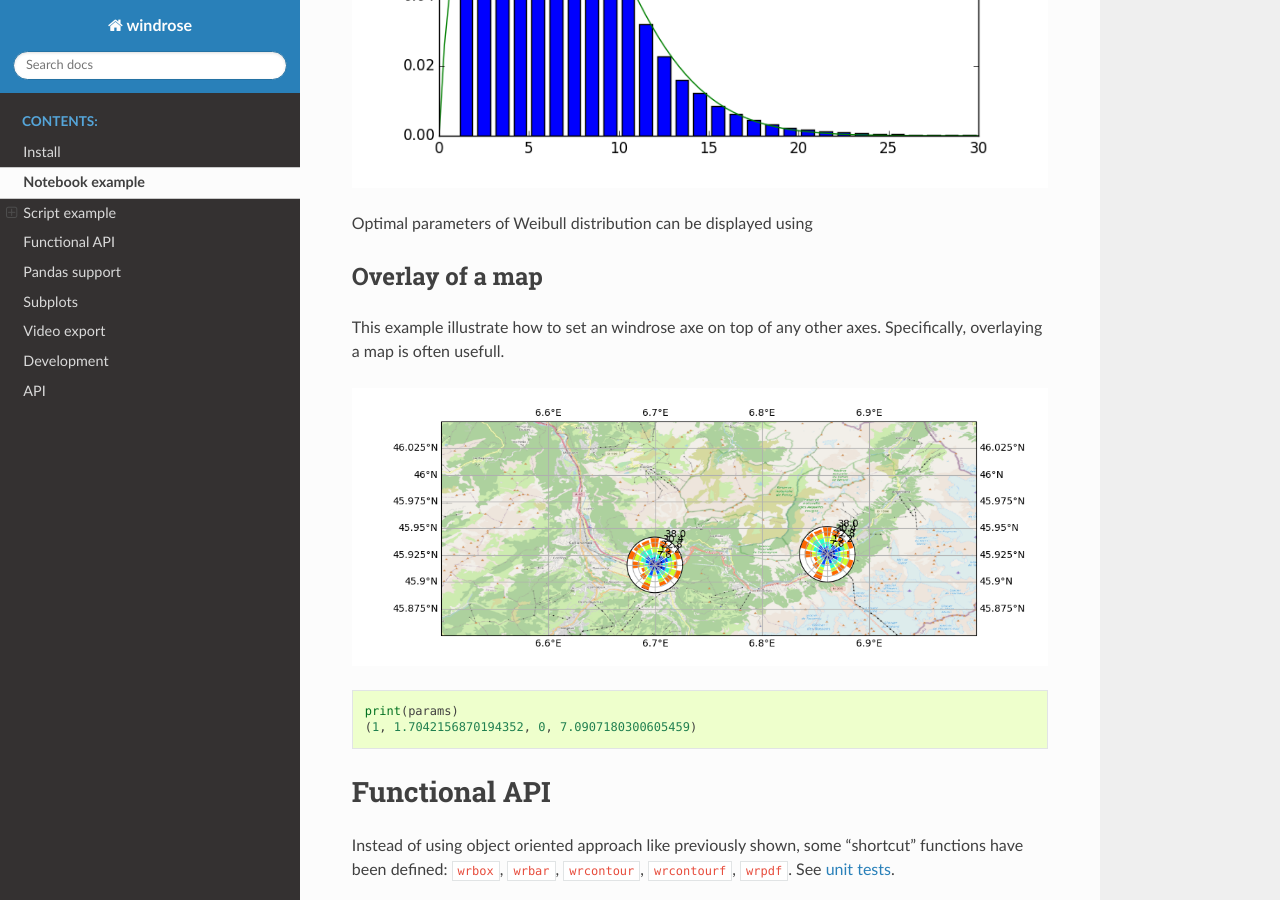
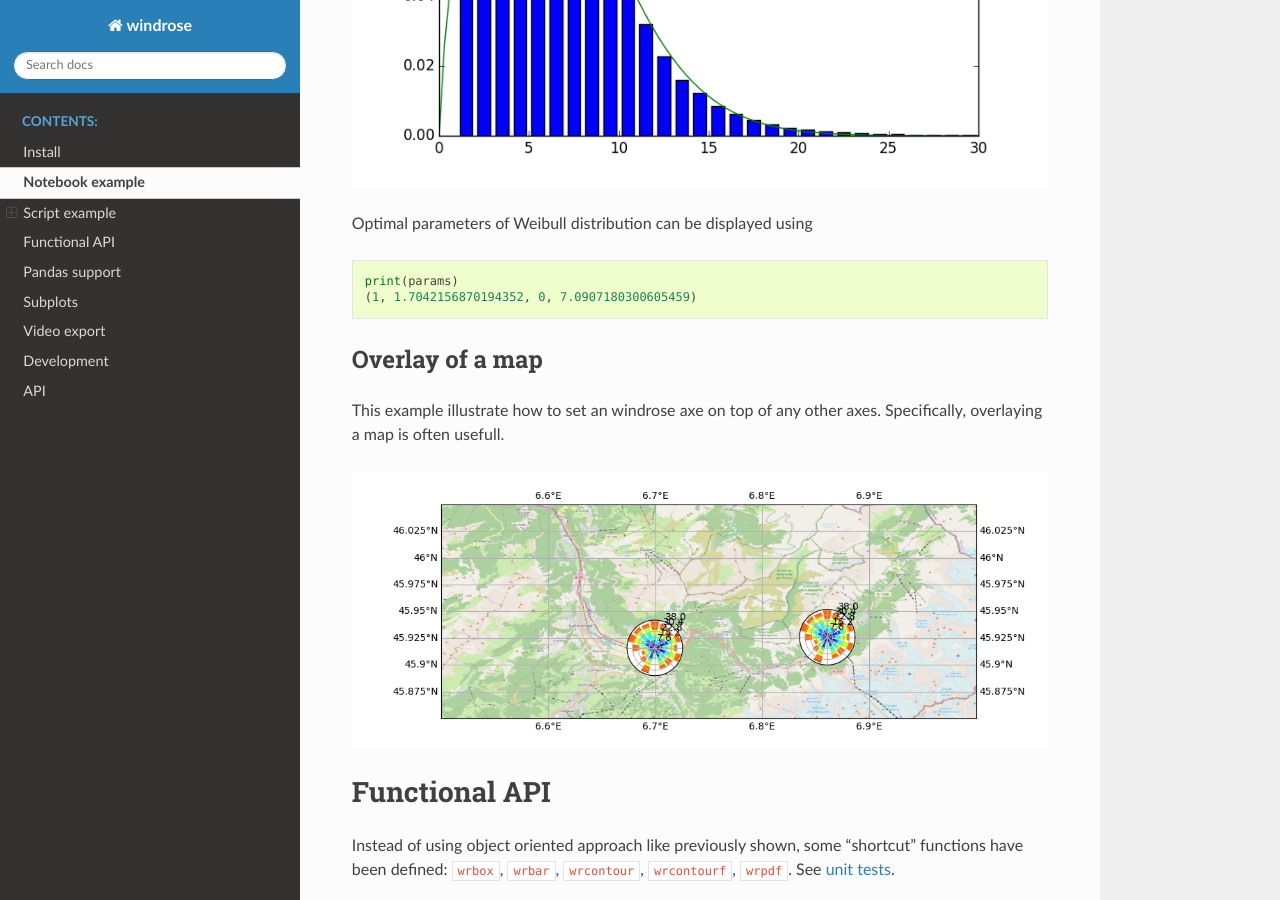
Before and after one commit to python-windrose/windrose, a Sphinx documentation site: the page built from docs/usage.rst, in a window 1280 px wide and 900 px high, scrolled down 5617 px. Built offline with Sphinx 7.4.7 and the Read the Docs theme 2.0.0, drawn with Linux system fonts in a browser that asks for light colours; some of the changed lines change nothing that is shown.

Commit message:
fix copy/paste typo + delete unused code in doc

```diff
--- a/docs/usage.rst
+++ b/docs/usage.rst
@@ -188,6 +188,11 @@
 
 Optimal parameters of Weibull distribution can be displayed using
 
+.. code:: python
+
+    print(params)
+    (1, 1.7042156870194352, 0, 7.0907180300605459)
+
 Overlay of a map
 ~~~~~~~~~~~~~~~~
 
@@ -202,30 +207,6 @@
    import cartopy.io.img_tiles as cimgt
 
    import windrose
-
-   def figposition2coordinate(x, y, ax):
-       """Given a position in the figure, return the position lon/lat on the ax
-
-       Parameters
-       ==========
-
-       x : float
-           Position on the figure
-       y : float
-           Position on the figure
-       ax : axes
-           Axe on which we want to convert x/y in lon/lat
-
-       Return
-       ======
-
-       lonlat : tuple
-       """
-
-       fig_coordinates = ax.figure.transFigure.transform((x, y))
-       ax_inverted = ax.transData.inverted()
-       lonlat = ax_inverted.transform((fig_coordinates[0], fig_coordinates[1]))
-       return lonlat
 
    def coordinate2figposition(lon, lat, ax):
        """Given an ax, return the figure position of a lon and lat
@@ -317,11 +298,6 @@
    :alt: map_overlay
 
 
-.. code:: python
-
-    print(params)
-    (1, 1.7042156870194352, 0, 7.0907180300605459)
-
 Functional API
 --------------
 
```
